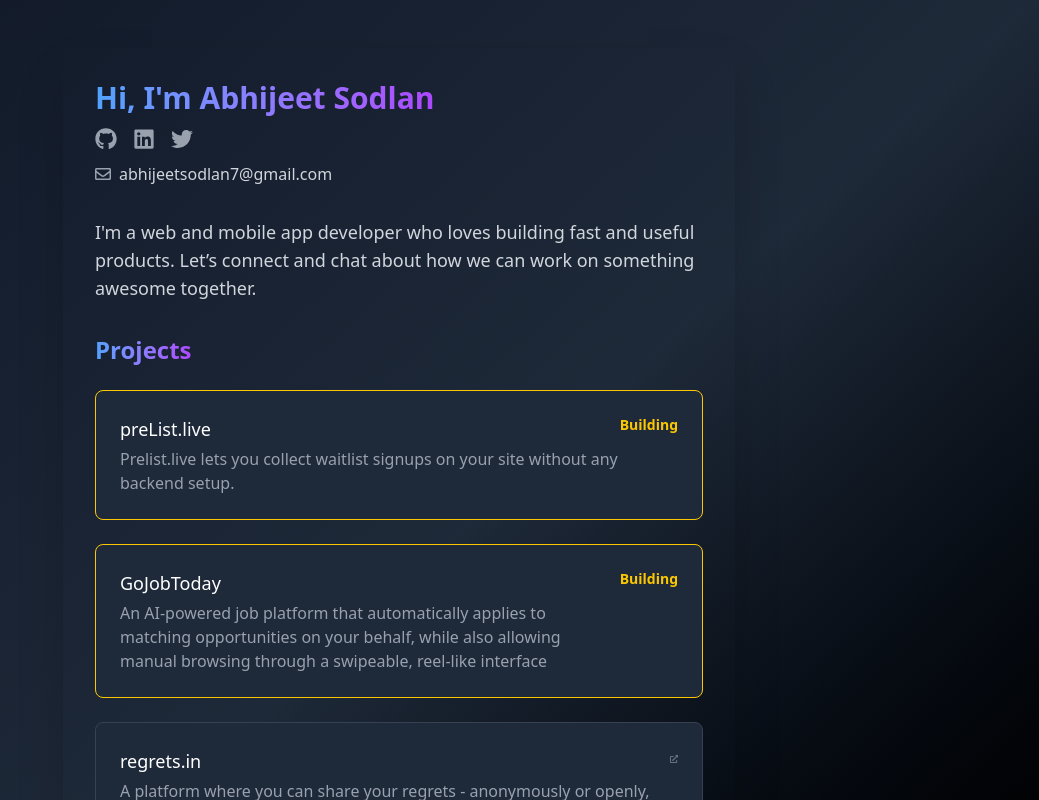
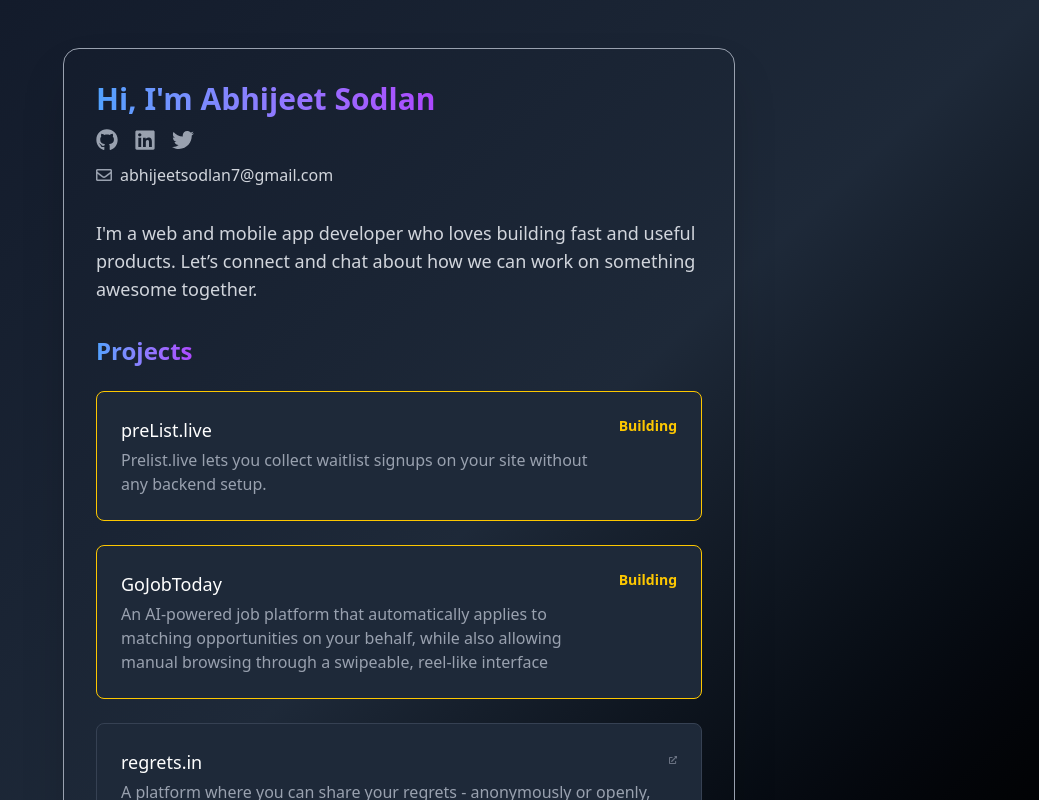
Before and after one commit to abhijeetsodlan/portfolio, a React (Vite) app: page / in a window 1280 px wide. Shown: the top 800 px of the page, without its empty margins (241-1280 px from the left). Built offline with nearby package versions, Linux system fonts and the light colour scheme; the HTML template or start-up script is replaced by a standard one.

Commit message:
minor changes

```diff
--- a/src/App.jsx
+++ b/src/App.jsx
@@ -4,7 +4,7 @@ import { FaGithub, FaLinkedin, FaTwitter, FaRegEnvelope, FaExternalLinkAlt } fro
 const App = () => {
   return (
     <div className="min-h-screen bg-gradient-to-br from-gray-900 via-gray-800 to-black py-12 px-4 sm:px-6 lg:px-8 font-sans">
-      <div className="max-w-2xl mx-auto shadow-2xl overflow-hidden p-8 ">
+      <div className="max-w-2xl mx-auto shadow-2xl border border-gray-400 rounded-2xl overflow-hidden p-8 ">
         <div className="space-y-8">
           <header className="space-y-3">
             <div className="flex justify-between items-center">
```
